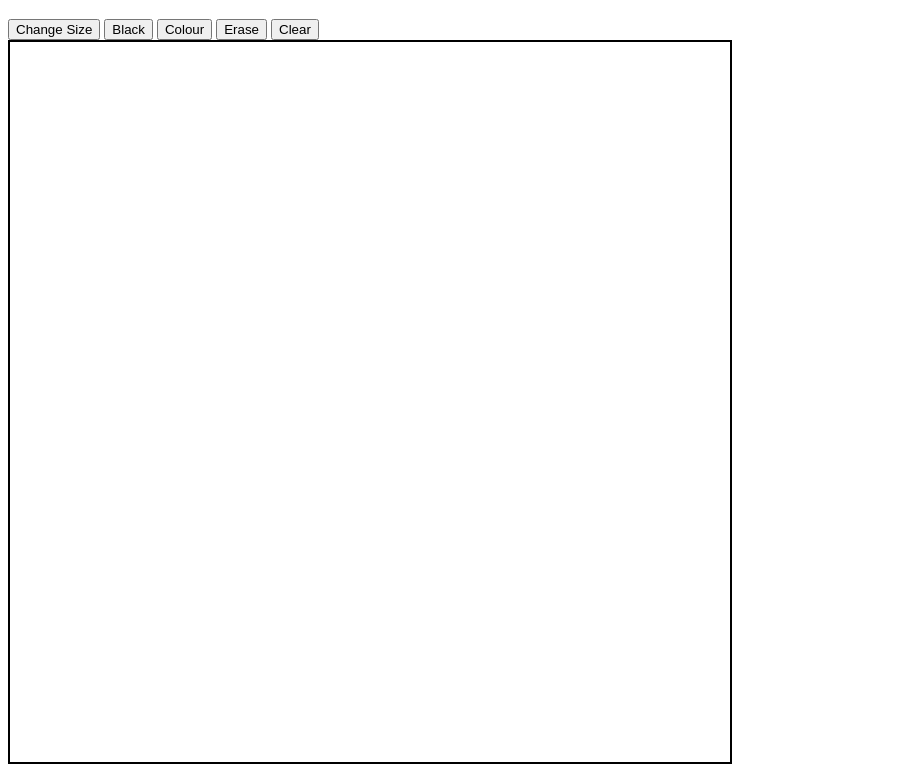
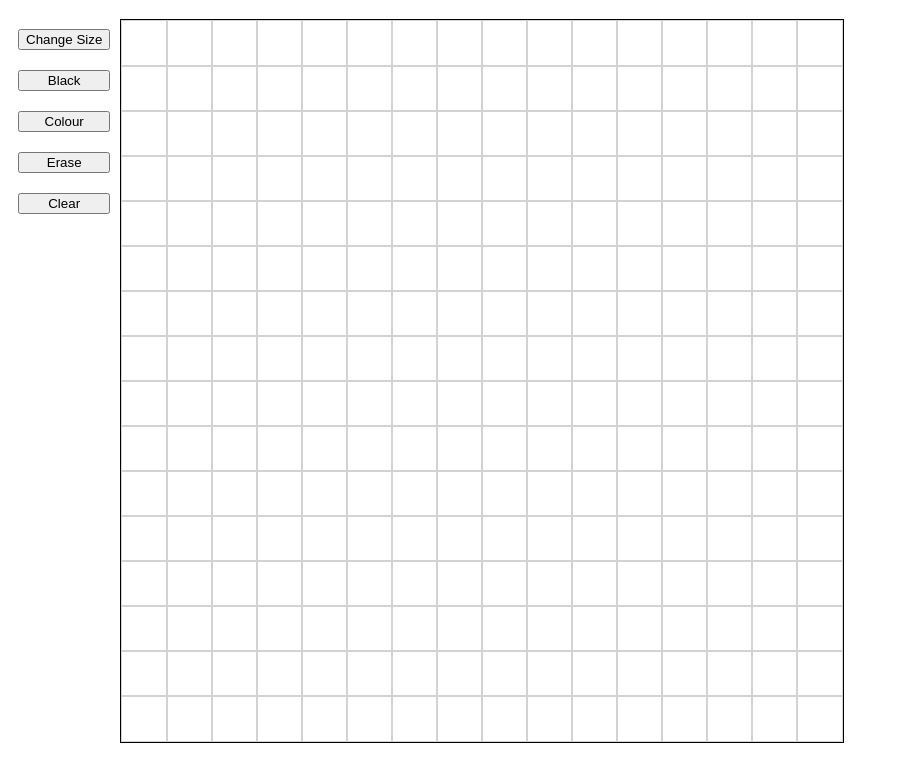
Before and after one commit to souste/Etch-a-Sketch, a plain HTML site: page index.html in a window 1280 px wide. Shown: the part 61-833 px from the top of the page, without its empty margins (0-899 px from the left). After the commit the page ends 812 px from the top, so only its background shows below. Drawn offline with Linux system fonts and the light colour scheme.

Commit message:
some basic flexbox styling applied

```diff
--- a/index.html
+++ b/index.html
@@ -9,11 +9,15 @@
   </head>
   <body>
     <h1>Etch A Sketch</h1>
-    <button class="size-button">Change Size</button>
-    <button class="black-button">Black</button>
-    <button class="colour-button">Colour</button>
-    <button class="erase-button">Erase</button>
-    <button class="clear-button">Clear</button>
-    <div class="container"></div>
+    <div class="outer-container">
+      <div class="button-container">
+        <button class="size-button">Change Size</button>
+        <button class="black-button">Black</button>
+        <button class="colour-button">Colour</button>
+        <button class="erase-button">Erase</button>
+        <button class="clear-button">Clear</button>
+      </div>
+      <div class="grid"></div>
+    </div>
   </body>
 </html>
--- a/script.js
+++ b/script.js
@@ -1,6 +1,6 @@
 // 01 Original Grid with 16 x 16 squares
 
-let container = document.querySelector(".container");
+let grid = document.querySelector(".grid");
 
 let row = "";
 let column = "";
@@ -16,7 +16,7 @@ function originalSize(input) {
       row.className = "row";
       column.appendChild(row);
     }
-    container.appendChild(column);
+    grid.appendChild(column);
   }
 }
 
@@ -55,8 +55,8 @@ let size = "";
 
 function changeSize() {
   size = prompt("Please enter a number between 1 and 100", "");
-  while (container.lastElementChild) {
-    container.removeChild(container.lastElementChild);
+  while (grid.lastElementChild) {
+    grid.removeChild(grid.lastElementChild);
   }
   if (size <= 100) {
     originalSize(size);
--- a/styles.css
+++ b/styles.css
@@ -1,4 +1,17 @@
-.container {
+.outer-container {
+  display: flex;
+}
+
+.button-container {
+  display: flex;
+  flex-direction: column;
+}
+
+button {
+  margin: 10px;
+}
+
+.grid {
   display: flex;
   width: 720px;
   height: 720px;
@@ -15,4 +28,5 @@
   text-align: center;
   width: 45px;
   height: 45px;
+  outline: 1px solid lightgrey;
 }
```
